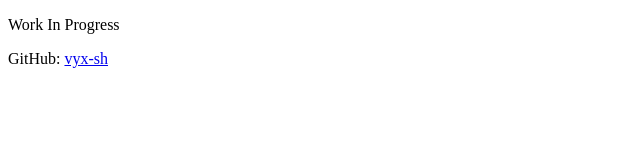
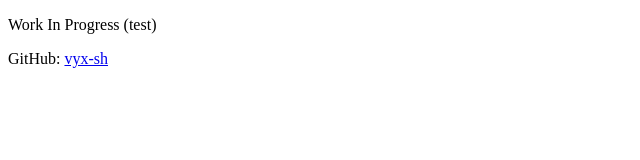
Before and after one commit to vyx-sh/vyx.sh, a plain HTML site: page public/index.html in a window 1280 px wide. Shown: the full height of the page, 0-640 px from the left. Drawn offline with Linux system fonts and the light colour scheme.

Commit message:
Update index.html

```diff
--- a/public/index.html
+++ b/public/index.html
@@ -6,7 +6,7 @@
     <title>Vyx Shell Project</title>
 </head>
 <body>
-    <p>Work In Progress</p>
+    <p>Work In Progress (test)</p>
     <p>GitHub: <a href="https://github.com/vyx-sh">vyx-sh</a></p>
 </body>
 </html>
```
